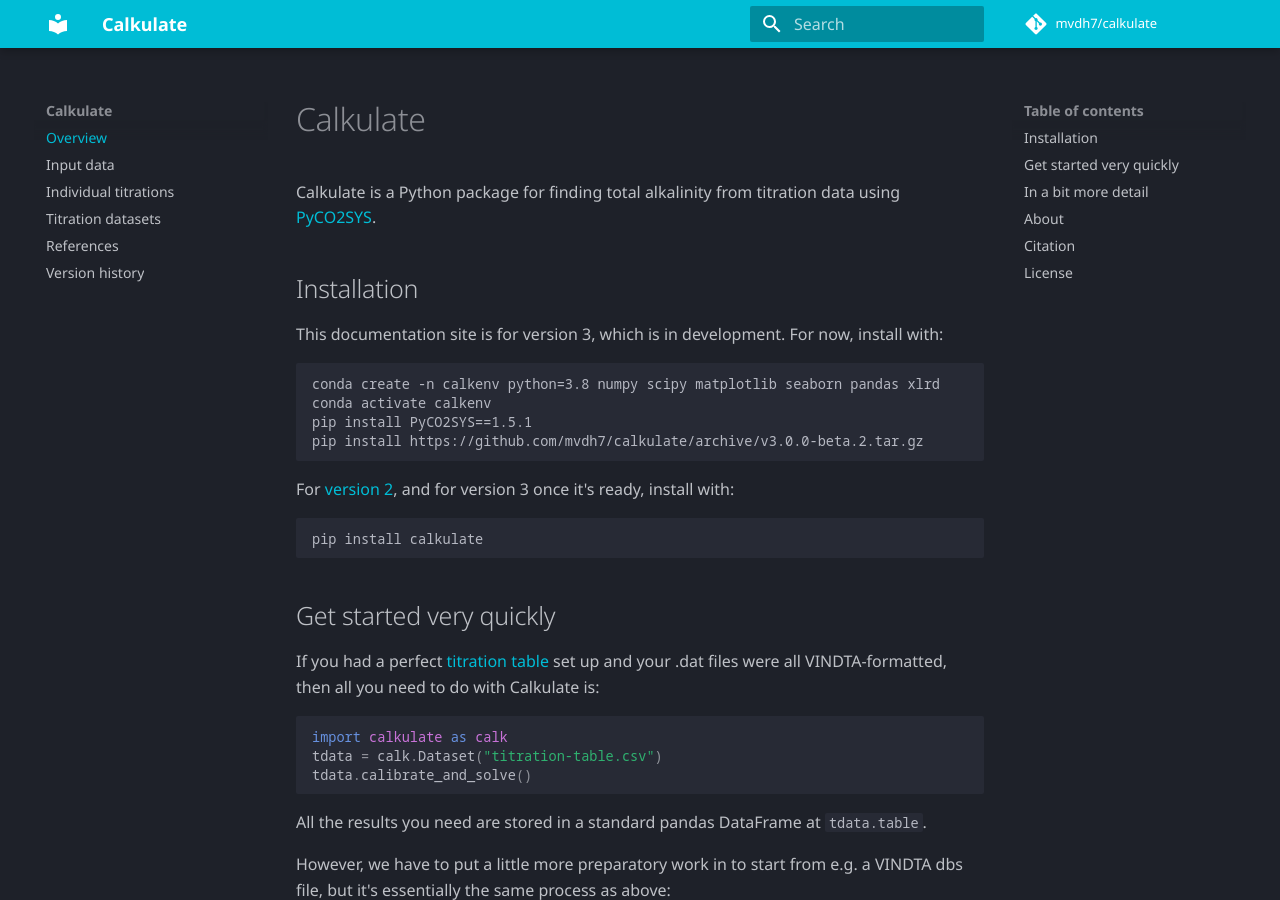
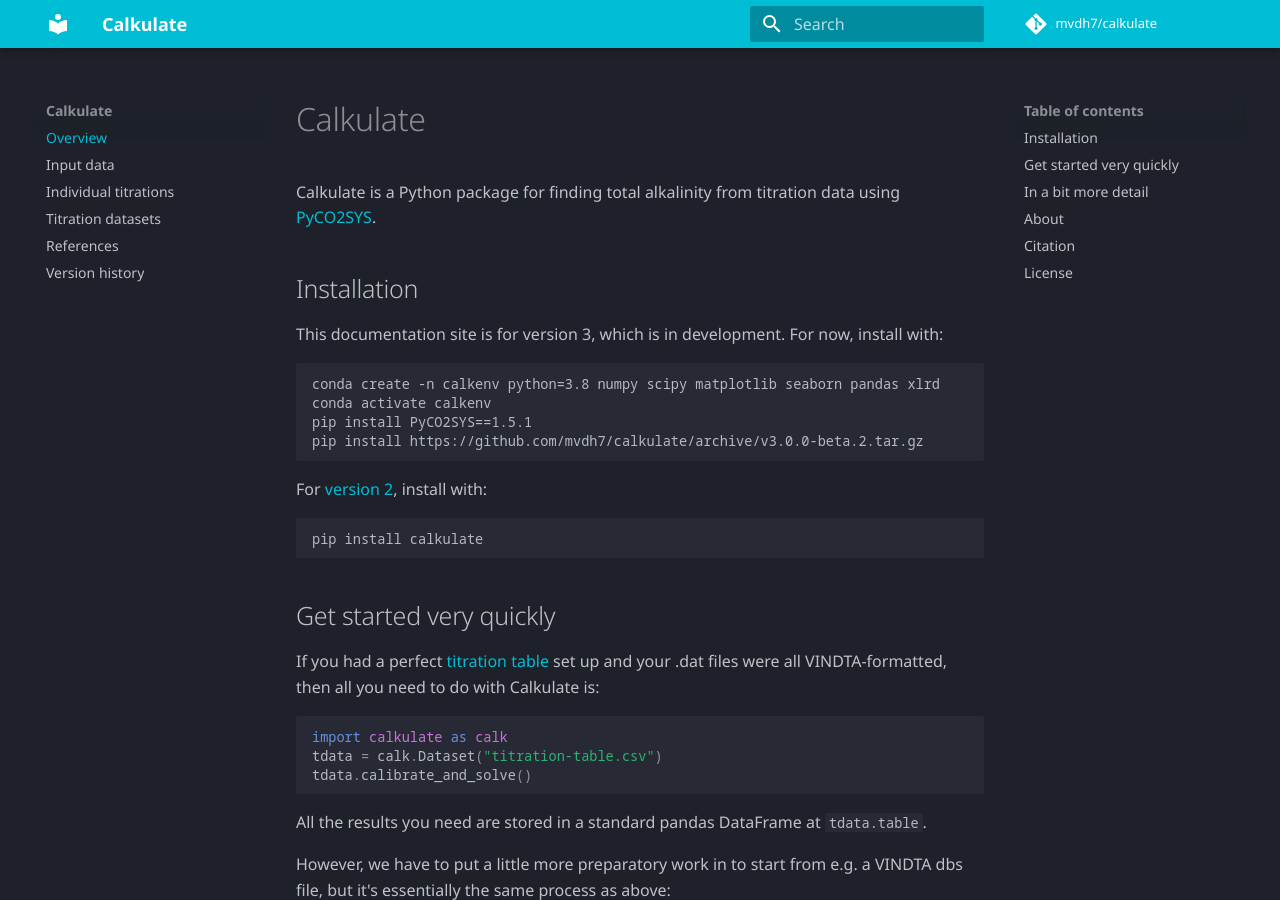
Before and after one commit to mvdh7/calkulate, an MkDocs documentation site: the page built from docs/index.md, in a window 1280 px wide and 900 px high. Built offline with MkDocs 1.6.1 and Material for MkDocs 9.7.7, drawn with Linux system fonts in a browser that asks for light colours; comment, search, counter and statistics services are not loaded.

Commit message:
Fix v2 install instruction

```diff
--- a/docs/index.md
+++ b/docs/index.md
@@ -11,7 +11,7 @@ This documentation site is for version 3, which is in development.  For now, ins
     pip install PyCO2SYS==1.5.1
     pip install https://github.com/mvdh7/calkulate/archive/v3.0.0-beta.2.tar.gz
 
-For [version 2](https://calkulate.readthedocs.io/en/latest/), and for version 3 once it's ready, install with:
+For [version 2](https://calkulate.readthedocs.io/en/latest/), install with:
 
     pip install calkulate
 
```
